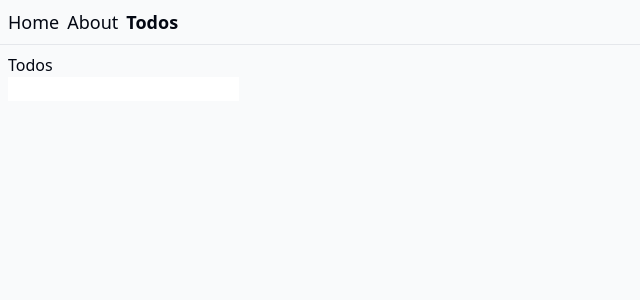
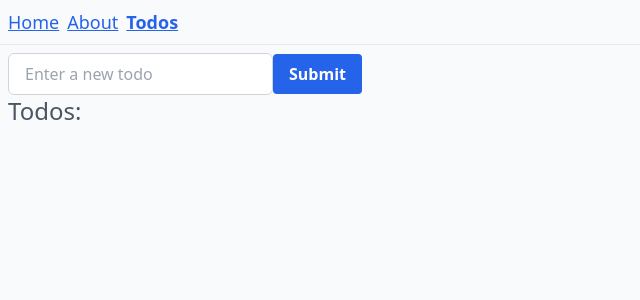
Before and after one commit to cjcoops/react-challenges, a React (Vite) app: page /todos in a window 1280 px wide. Shown: the top 300 px of the page, without its empty margins (0-640 px from the left). Built offline with nearby package versions, Linux system fonts and the light colour scheme.

Commit message:
basic todos

```diff
--- a/index.html
+++ b/index.html
@@ -15,6 +15,42 @@
       body {
         @apply bg-gray-50 text-gray-950 dark:bg-gray-900 dark:text-gray-200;
       }
+
+      @layer base {
+        h1 {
+          @apply text-4xl font-bold text-gray-800 mb-4;
+        }
+        h2 {
+          @apply text-3xl font-semibold text-gray-700 mb-3;
+        }
+        h3 {
+          @apply text-2xl font-medium text-gray-600 mb-2;
+        }
+        p {
+          @apply text-base text-gray-600 leading-relaxed mb-4;
+        }
+        a {
+          @apply text-blue-600 hover:text-blue-800 underline;
+        }
+        ul {
+          @apply list-disc pl-6 mb-4;
+        }
+        li {
+          @apply mb-2;
+        }
+      }
+
+      @layer components {
+        .btn {
+          @apply bg-blue-600 text-white font-bold py-2 px-4 rounded hover:bg-blue-700;
+        }
+        .card {
+          @apply bg-white shadow-lg rounded-lg p-6 mb-6;
+        }
+        .input {
+          @apply border border-gray-300 rounded-md px-4 py-2 focus:outline-none focus:border-blue-500;
+        }
+      }
     </style>
   </head>
 
--- a/src/routes/todos.tsx
+++ b/src/routes/todos.tsx
@@ -6,12 +6,41 @@ export const Route = createFileRoute("/todos")({
 });
 
 function TodosComponent() {
-  const [todos, setTodos] = useState([]);
+  const [todos, setTodos] = useState<string[]>([]);
+  const [newTodo, setNewTodo] = useState("");
+
+  const handleAddTodo = () => {
+    if (newTodo.trim()) {
+      setTodos([...todos, newTodo]);
+      setNewTodo("");
+    }
+  };
+
+  const handleKeyDown = (e: React.KeyboardEvent<HTMLInputElement>) => {
+    if (e.key === "Enter") {
+      handleAddTodo();
+    }
+  };
 
   return (
     <div className="p-2">
-      <h3>Todos</h3>
-      <input />
+      <input
+        className="input"
+        type="text"
+        value={newTodo}
+        onChange={(e) => setNewTodo(e.target.value)}
+        onKeyDown={(e) => handleKeyDown(e)}
+        placeholder="Enter a new todo"
+      />
+      <button className="btn" onClick={() => handleAddTodo()}>
+        Submit
+      </button>
+      <h3>Todos:</h3>
+      <ul>
+        {todos.map((todo, index) => (
+          <li key={index}>{todo}</li>
+        ))}
+      </ul>
     </div>
   );
 }
```
